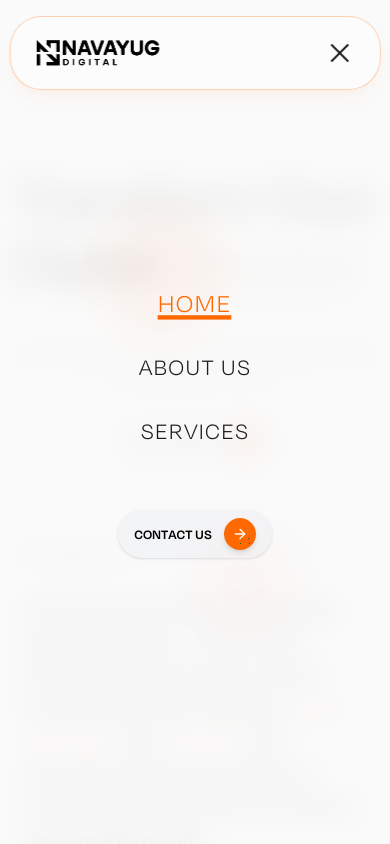
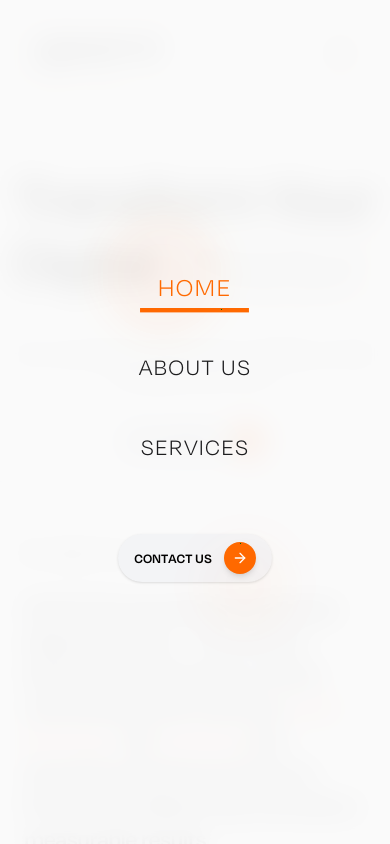
Before and after one commit to vishalchennuri/Navayug, a React (Vite) app: page / in a window 390 px wide. Both pictures are taken after a click on the button "Toggle Navigation". Shown: the top 844 px of the page. Built offline with nearby package versions, Linux system fonts and the light colour scheme.

Commit message:
mobile header 1

```diff
--- a/src/components/navbar.tsx
+++ b/src/components/navbar.tsx
@@ -15,6 +15,10 @@ export const Navbar = () => {
 
   const handleLinkClick = () => {
     setIsOpen(false);
+  };
+
+  const handleToggle = () => {
+    setIsOpen(!isOpen);
   };
 
   return (
@@ -64,9 +68,10 @@ export const Navbar = () => {
 
             {/* Mobile Toggle Button - Custom Hamburger */}
             <button
-              className="md:hidden relative w-8 h-8 flex flex-col justify-center items-center text-[var(--color-dark)] hover:text-orange-500 transition-colors duration-300 z-[60]"
-              onClick={() => setIsOpen(!isOpen)}
+              className="md:hidden relative w-8 h-8 flex flex-col justify-center items-center text-[var(--color-dark)] hover:text-orange-500 transition-colors duration-300 z-[60] touch-manipulation"
+              onClick={handleToggle}
               aria-label="Toggle Navigation"
+              type="button"
             >
               <span
                 className={`block w-6 h-0.5 bg-current transition-all duration-300 ease-in-out ${
@@ -90,7 +95,7 @@ export const Navbar = () => {
 
       {/* Full-Screen Mobile Menu Overlay */}
       <div
-        className={`fixed inset-0 z-40 md:hidden transition-all duration-500 ease-in-out ${
+        className={`fixed inset-0 z-[55] md:hidden transition-all duration-500 ease-in-out ${
           isOpen
             ? "opacity-100 pointer-events-auto"
             : "opacity-0 pointer-events-none"
@@ -101,6 +106,7 @@ export const Navbar = () => {
           className={`absolute inset-0 bg-black/20 backdrop-blur-md transition-all duration-500 ease-in-out ${
             isOpen ? "backdrop-blur-md" : "backdrop-blur-0"
           }`}
+          onClick={handleLinkClick}
         ></div>
 
         {/* Menu Content */}
@@ -116,7 +122,7 @@ export const Navbar = () => {
                 key={idx}
                 to={href}
                 onClick={handleLinkClick}
-                className={`relative text-2xl font-bold uppercase tracking-wider transition-all duration-300 group cursor-pointer transform ${
+                className={`relative text-2xl font-bold uppercase tracking-wider transition-all duration-300 group cursor-pointer transform touch-manipulation ${
                   currentPath === href
                     ? "text-orange-500 scale-110"
                     : "text-[var(--color-dark)] hover:text-orange-500 hover:scale-110"
@@ -127,7 +133,7 @@ export const Navbar = () => {
                   transitionDelay: isOpen ? `${idx * 100}ms` : "0ms",
                 }}
               >
-                <span className="relative z-10 transition-all duration-300 group-hover:tracking-[0.2em]">
+                <span className="relative z-10 transition-all duration-300 group-hover:tracking-[0.2em] block py-2 px-4">
                   {label}
                 </span>
                 <span
@@ -148,14 +154,15 @@ export const Navbar = () => {
               style={{
                 transitionDelay: isOpen ? `${navLinks.length * 100}ms` : "0ms",
               }}
+              onClick={handleLinkClick}
             >
               <ConnectButton label="CONTACT US" to="contact" />
             </div>
           </div>
 
           {/* Decorative Elements */}
-          <div className="absolute top-1/4 left-1/4 w-32 h-32 bg-orange-500/5 rounded-full blur-xl animate-pulse"></div>
-          <div className="absolute bottom-1/4 right-1/4 w-24 h-24 bg-orange-500/5 rounded-full blur-xl animate-pulse" style={{ animationDelay: "1s" }}></div>
+          <div className="absolute top-1/4 left-1/4 w-32 h-32 bg-orange-500/5 rounded-full blur-xl animate-pulse pointer-events-none"></div>
+          <div className="absolute bottom-1/4 right-1/4 w-24 h-24 bg-orange-500/5 rounded-full blur-xl animate-pulse pointer-events-none" style={{ animationDelay: "1s" }}></div>
         </div>
       </div>
     </>
```
